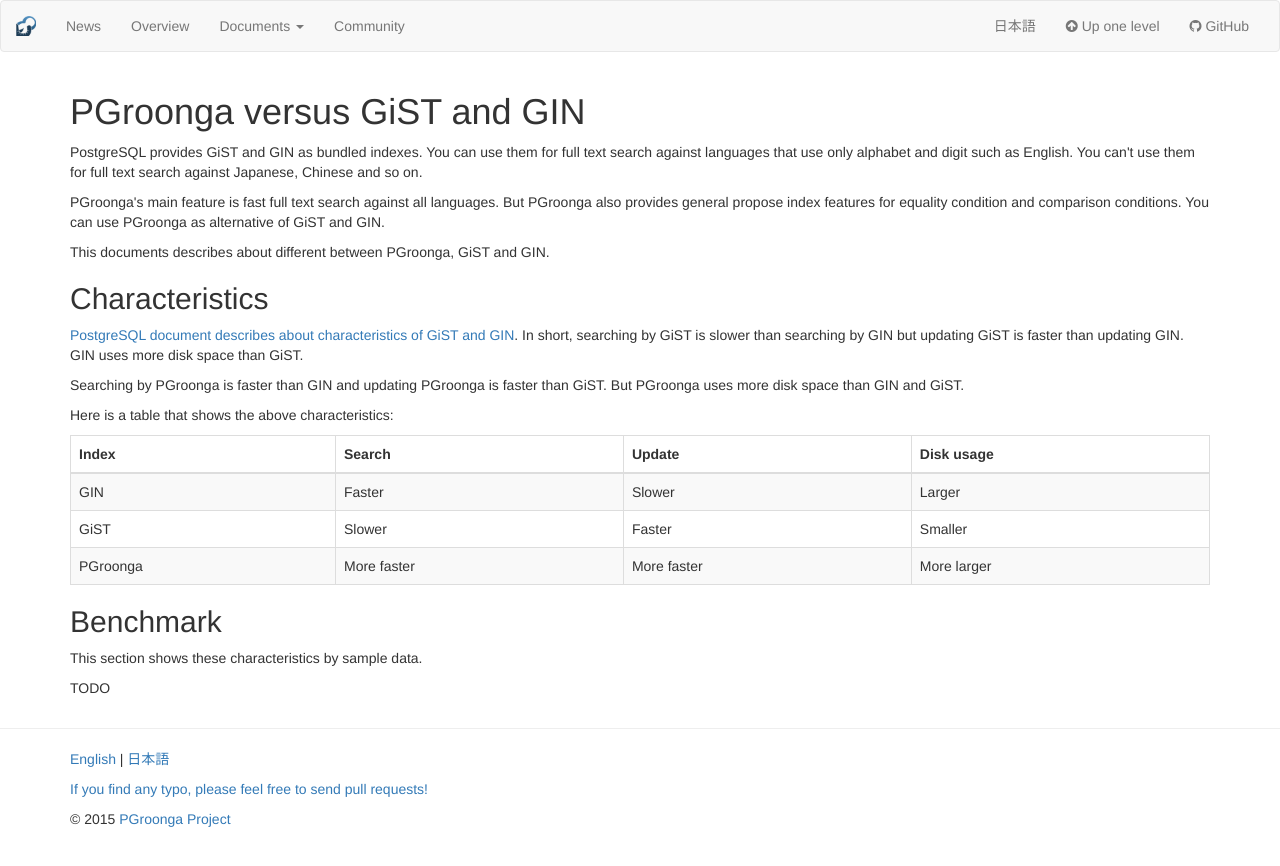
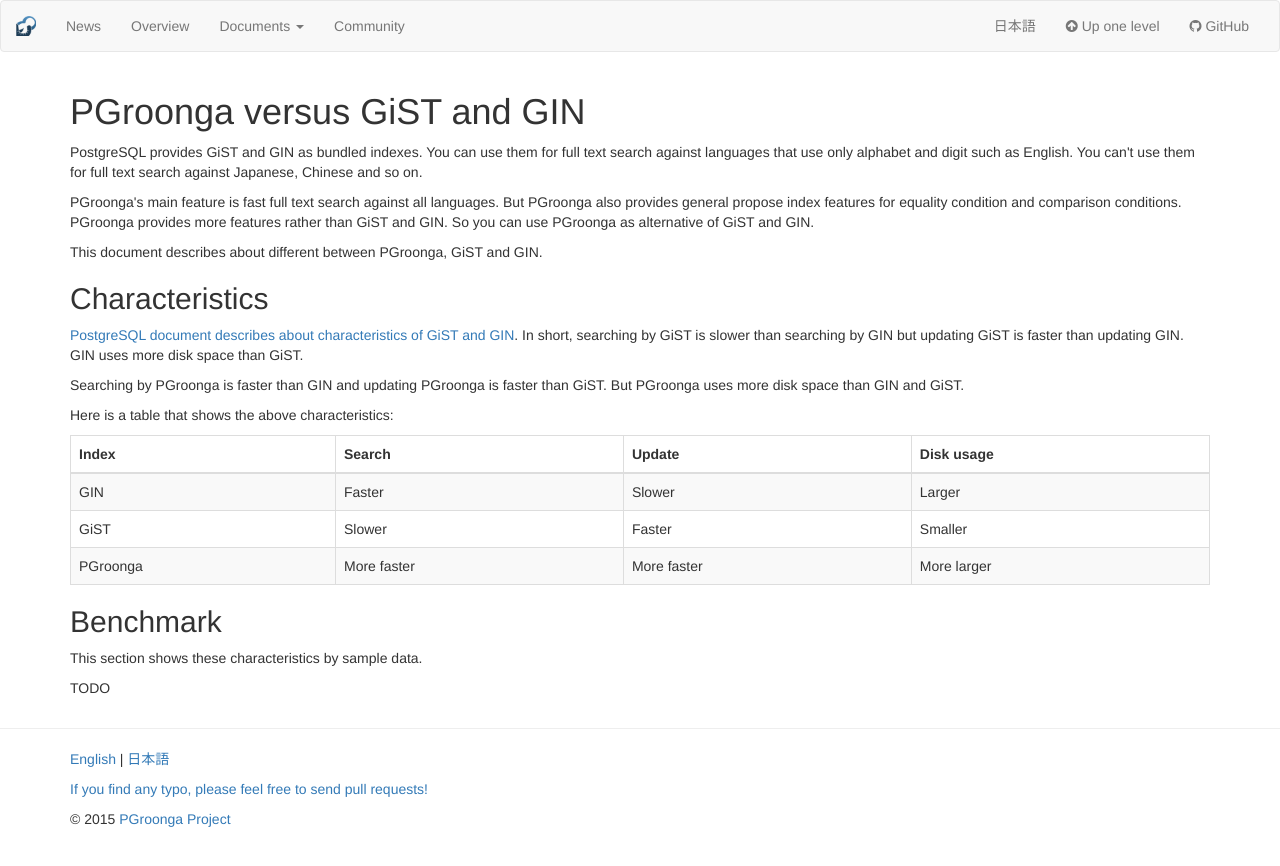
Before and after one commit to pgroonga/pgroonga.github.io, a Jekyll site: the page built from reference/pgroonga-versus-gist-and-gin.md, in a window 1280 px wide. Shown: the top 866 px of the page. Built offline with Jekyll 4.4.1, drawn with Linux system fonts in a browser that asks for light colours.

```diff
--- a/reference/pgroonga-versus-gist-and-gin.md
+++ b/reference/pgroonga-versus-gist-and-gin.md
@@ -7,9 +7,9 @@
 
 PostgreSQL provides GiST and GIN as bundled indexes. You can use them for full text search against languages that use only alphabet and digit such as English. You can't use them for full text search against Japanese, Chinese and so on.
 
-PGroonga's main feature is fast full text search against all languages. But PGroonga also provides general propose index features for equality condition and comparison conditions. You can use PGroonga as alternative of GiST and GIN.
+PGroonga's main feature is fast full text search against all languages. But PGroonga also provides general propose index features for equality condition and comparison conditions. PGroonga provides more features rather than GiST and GIN. So you can use PGroonga as alternative of GiST and GIN.
 
-This documents describes about different between PGroonga, GiST and GIN.
+This document describes about different between PGroonga, GiST and GIN.
 
 ## Characteristics
 
```
Also changed, not shown: ja/reference/pgroonga-versus-gist-and-gin.md (added, +32 -0 lines), 1 other file.
